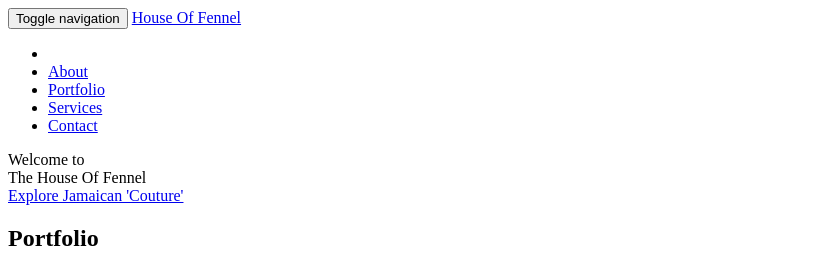
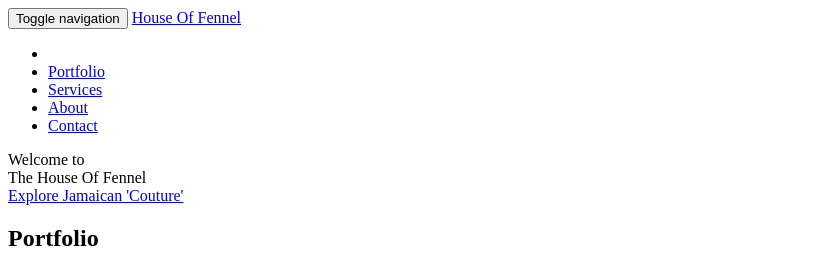
Before and after one commit to phpwebdevelope/phpwebdevelope.github.io, a Jekyll site: the page built from index.html, in a window 1280 px wide and 900 px high. Shown: the top 255 px of the window, without its empty margins (0-831 px from the left). Built offline with Jekyll 4.4.1, drawn with Linux system fonts in a browser that asks for light colours; some web fonts are replaced; comment, search, counter and statistics services are not loaded.

Commit message:
relocate about location

```diff
--- a/_includes/header.html
+++ b/_includes/header.html
@@ -19,13 +19,13 @@
                         <a href="#page-top"></a>
                     </li>
                     <li>
-                        <a class="page-scroll" href="#about">About</a>
-                    </li>
-                    <li>
                         <a class="page-scroll" href="#portfolio">Portfolio</a>
                     </li>
                     <li>
                         <a class="page-scroll" href="#services">Services</a>
+                    </li>
+                    <li>
+                        <a class="page-scroll" href="#about">About</a>
                     </li>
                     <li>
                         <a class="page-scroll" href="#contact">Contact</a>
```
